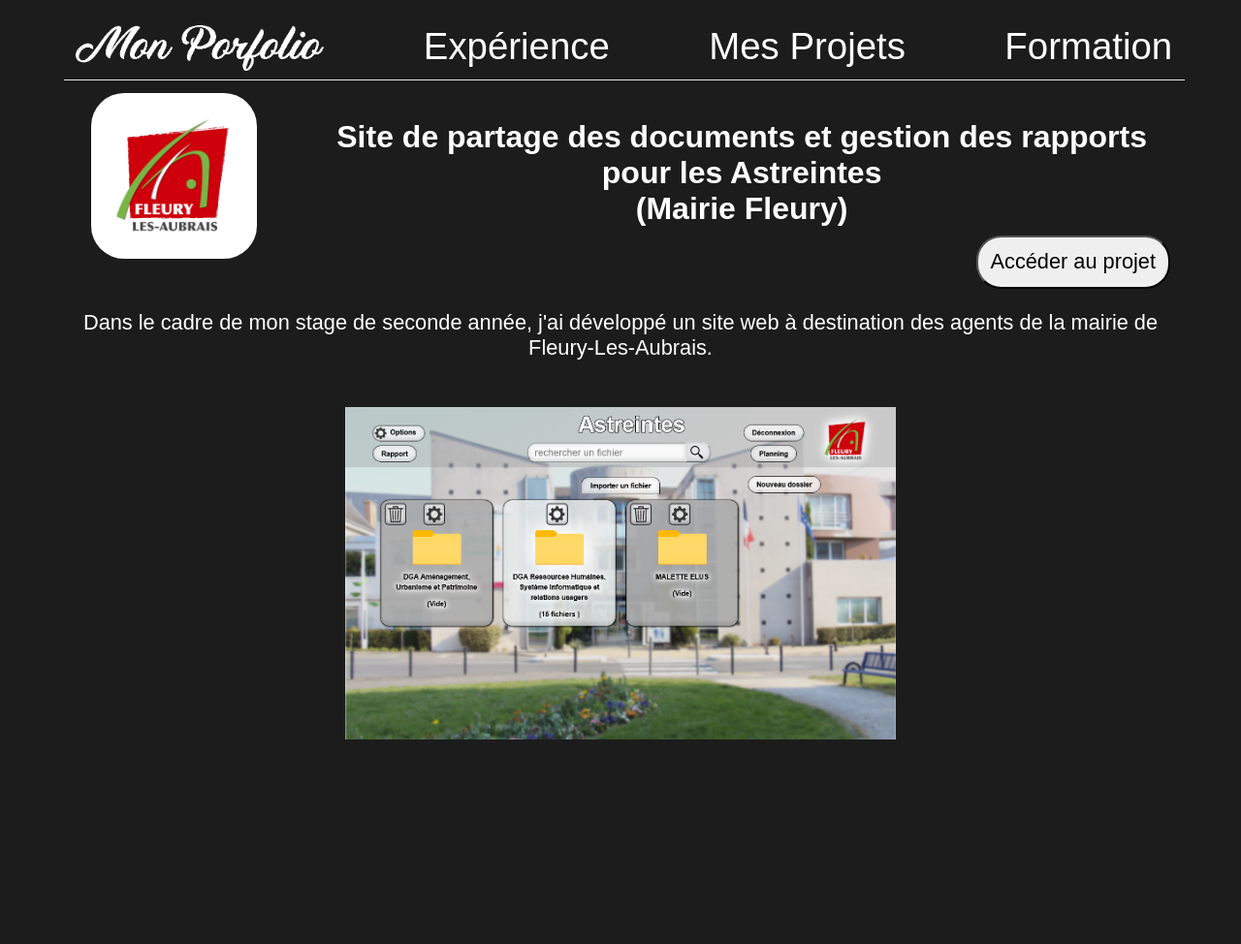
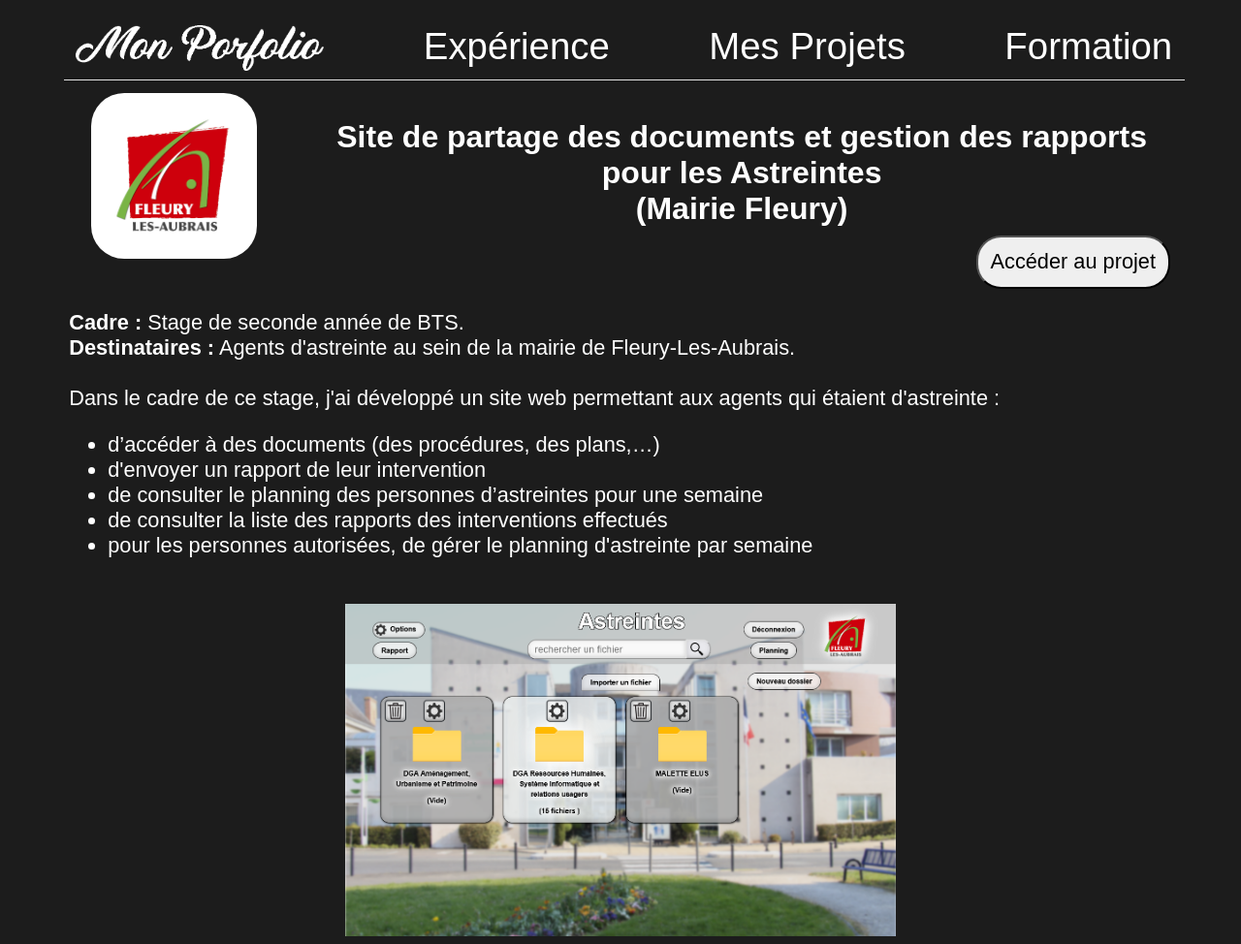
Before and after one commit to ShikiFutakiPP/portfolio, a PHP site: page /details.php?project=mairie in a window 1280 px wide. Shown: the whole page at 97% size. Before the commit the page ends 763 px from the top, so only its background shows below. Run offline with PHP 8.4, Linux system fonts and the light colour scheme.

Commit message:
ammeliorations

```diff
--- a/css.css
+++ b/css.css
@@ -29,9 +29,12 @@
 }
 
 p {
-  text-align: center;
   font-size:1.7vw;
 }
+
+.container p {
+  text-align: center;
+ }
 
 .card {
     width: 20%;
--- a/datas/formations.json
+++ b/datas/formations.json
@@ -4,7 +4,7 @@
     "name" : "Pix",
     "description" :  "",
     "logo" :  "pix.png",
-    "img" : "pix.png",
+    "img" : "attestation_pix.png",
     "link" : "https://pix.fr/"
   }
 ]
--- a/datas/projects.json
+++ b/datas/projects.json
@@ -27,6 +27,15 @@
   },
 
   {
+    "id" : "linkedin",
+    "name" : "Compte Linkedin",
+    "description" :  "Création d'un compte professionnel Linkedin",
+    "logo" : "linkdin.png",
+    "img" : "linkdin.png",
+    "link" : "https://fr.linkedin.com/in/kevin-fort-45e"
+  },
+
+  {
     "id" : "github",
     "name" : "Compte GitHub et importation de mes projets",
     "description" :  "",
@@ -36,12 +45,12 @@
   },
 
   {
-    "id" : "linkedin",
-    "name" : "Compte Linkedin",
-    "description" :  "Création d'un compte professionnel Linkedin",
-    "logo" : "linkdin.png",
-    "img" : "linkdin.png",
-    "link" : "https://fr.linkedin.com/in/kevin-fort-45e"
+    "id" : "portfolio",
+    "name" : "Portfolio",
+    "description" : "Lorem Ipsum",
+    "logo" : "portfolio.png",
+    "img" : "portfolio.png",
+    "link" : "https://github.com/ShikiFutakiPP/portfolio"
   },
 
   {
@@ -51,15 +60,6 @@
     "logo" : "azure.png",
     "img" : "azure.png",
     "link" : "ressources/azure.png"
-  },
-
-  {
-    "id" : "portfolio",
-    "name" : "Portfolio",
-    "description" : "Lorem Ipsum",
-    "logo" : "portfolio.png",
-    "img" : "portfolio.png",
-    "link" : "https://github.com/ShikiFutakiPP/portfolio"
   },
 
   {
@@ -74,7 +74,7 @@
   {
     "id" : "msl",
     "name" : "Site d'auto-évaluation par compétence et leur suivi<br/>(MSL)",
-    "description" : "",
+    "description" : "<b>Cadre :</b> Stage de première année de BTS.<br/><b>Destinataires :</b> Les employés de MSL Circuits<br/><br/>",
     "logo" : "MSL.png",
     "img" : "MSL.png",
     "link" : "https://github.com/ShikiFutakiPP/MSL.git"
@@ -92,7 +92,7 @@
   {
     "id" : "lafleur",
     "name" : "Site de commandes de fleurs et de gestion des stocks<br/>(Lafleur)",
-    "description" : "test",
+    "description" : "<b>Cadre :</b> Seconde année de BTS.<br/>",
     "logo" : "lafleur.png",
     "img" : "lafleur.png",
     "link" : "https://github.com/DylanAndradePereira/Lafleur"
@@ -101,7 +101,7 @@
   {
     "id" : "mairie",
     "name" : "Site de partage des documents et gestion des rapports pour les Astreintes<br/>(Mairie Fleury)",
-    "description" : "Dans le cadre de mon stage de seconde année, j'ai développé un site web à destination des agents de la mairie de Fleury-Les-Aubrais.",
+    "description" : "<b>Cadre :</b> Stage de seconde année de BTS.<br/><b>Destinataires :</b> Agents d'astreinte au sein de la mairie de Fleury-Les-Aubrais.<br/><br/>Dans le cadre de ce stage, j'ai développé un site web permettant aux agents qui étaient d'astreinte : <ul><li>d’accéder à des documents (des procédures, des plans,…)</li><li>d'envoyer un rapport de leur intervention</li><li>de consulter le planning des personnes d’astreintes pour une semaine</li><li>de consulter la liste des rapports des interventions effectués</li><li>pour les personnes autorisées, de gérer le planning d'astreinte par semaine</li></ul>",
     "logo" : "mairie.png",
     "img" : "mairie.png",
     "link" : "https://github.com/ShikiFutakiPP/astreinte"
```
Also changed, not shown: index.php (+4 -4 lines), img/attestation_pix.png (added), 1 other file.
